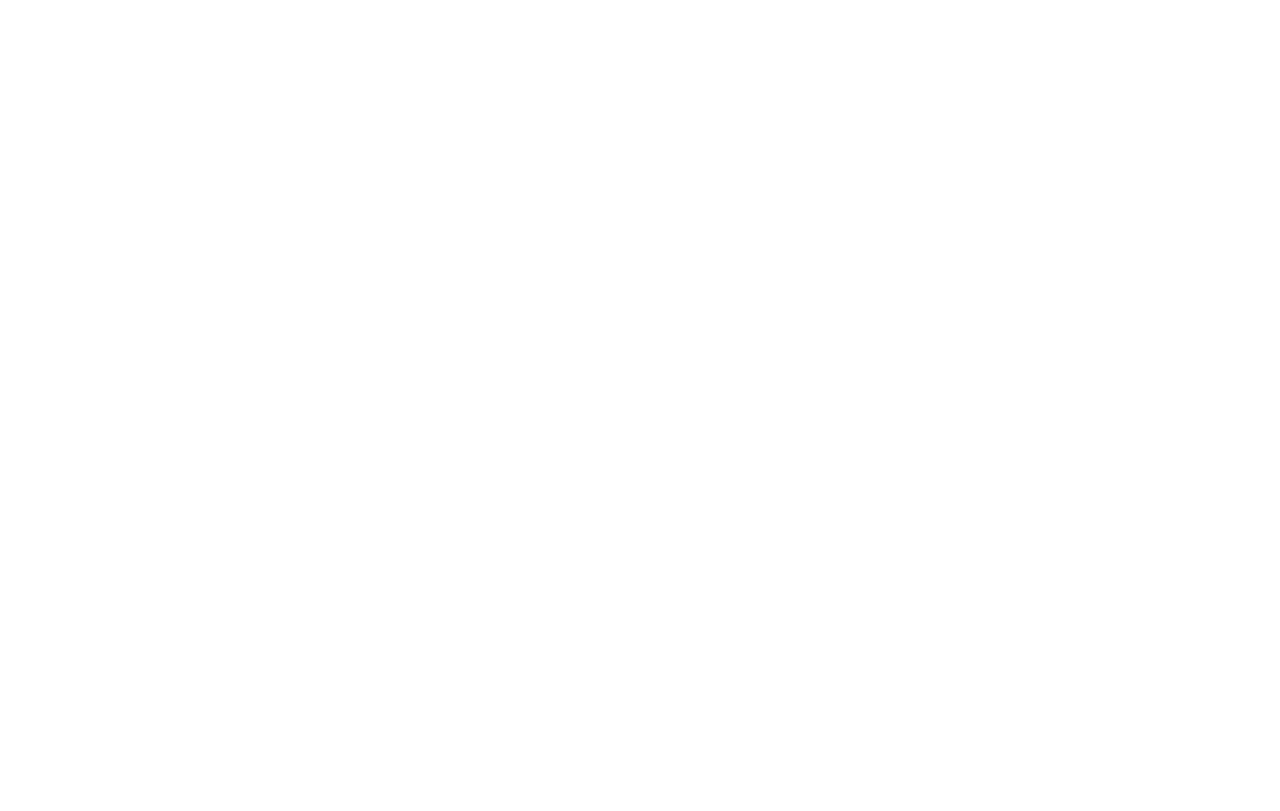
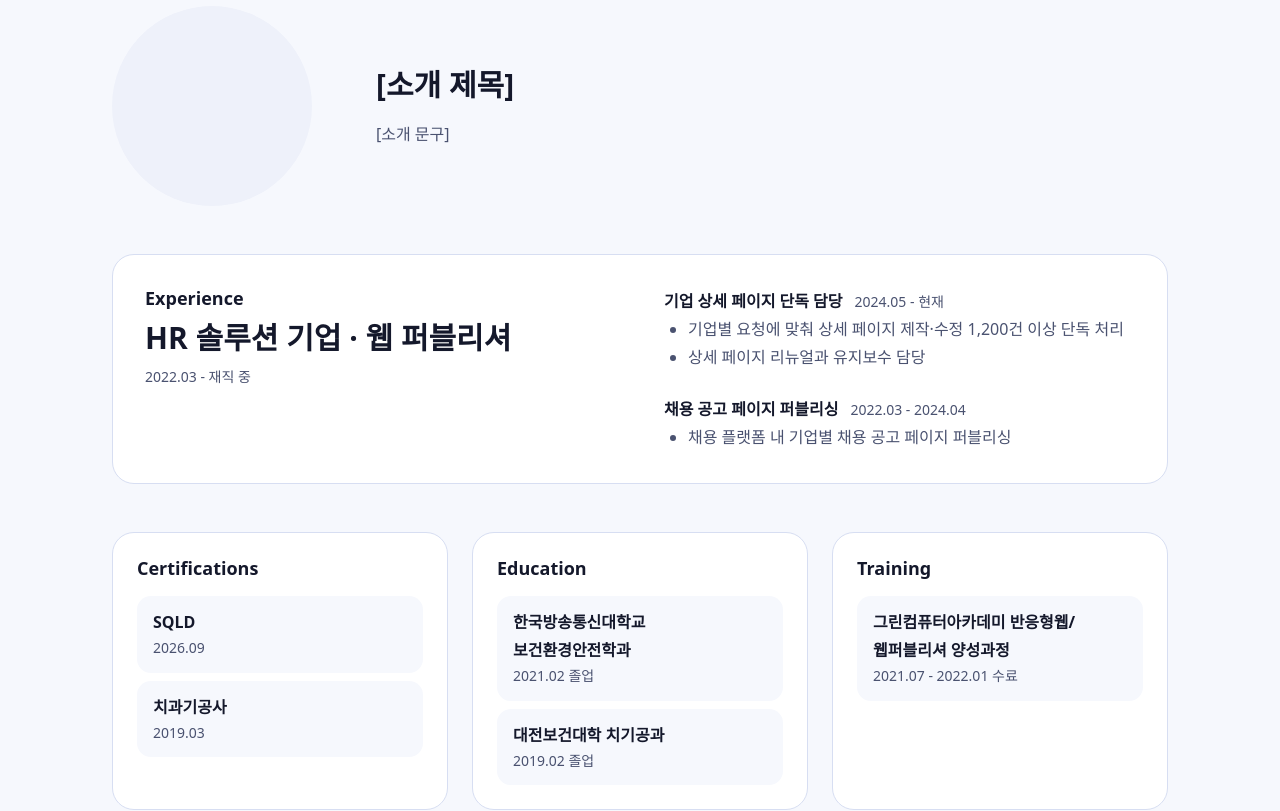
Before and after one commit to calevv/jeong-minji-portfolio, a React (Vite) app: page / in a window 1280 px wide. Shown: the part 720-1531 px from the top of the page. Before the commit the page ends 800 px from the top, so only its background shows below. Built offline with nearby package versions, Linux system fonts and the light colour scheme; a web font is replaced by a local one.

Commit message:
feat: About 섹션 추가
프로필 데이터에 경력, 자격증·학력·교육 날짜 구조 추가, 카드 제목 영문 통일

```diff
--- a/src/data/profile.ts
+++ b/src/data/profile.ts
@@ -5,6 +5,7 @@ export const profile: Profile = {
   role: "[직무 표기]",
   heroTitle: ["[히어로 제목 1줄]", "[히어로 제목 2줄]", "[히어로 제목 3줄]"],
   heroDescription: "[히어로 소개 문장]",
+  aboutTitle: "[소개 제목]",
   intro: "[소개 문구]",
   email: "[이메일]",
   links: {
@@ -13,15 +14,38 @@ export const profile: Profile = {
   },
   resumeUrl: "/resume.pdf",
   career: {
+    company: "HR 솔루션 기업",
     role: "웹 퍼블리셔",
-    period: "2022.03 ~ 현재",
-    summary: "[업무 요약]",
+    period: "2022.03 - 재직 중",
+    works: [
+      {
+        title: "기업 상세 페이지 단독 담당",
+        period: "2024.05 - 현재",
+        items: [
+          "기업별 요청에 맞춰 상세 페이지 제작·수정 1,200건 이상 단독 처리",
+          "상세 페이지 리뉴얼과 유지보수 담당",
+        ],
+      },
+      {
+        title: "채용 공고 페이지 퍼블리싱",
+        period: "2022.03 - 2024.04",
+        items: ["채용 플랫폼 내 기업별 채용 공고 페이지 퍼블리싱"],
+      },
+    ],
   },
   certifications: [
-    "SQLD",
-    "치과기공사",
-    // "정보처리기사", // 결과 발표 후 합격하면 주석 해제
+    { name: "SQLD", date: "2026.09" },
+    { name: "치과기공사", date: "2019.03" },
+    // { name: "정보처리기사", date: "" }, // 결과 발표 후 합격하면 주석 해제
   ],
-  education: ["한국방송통신대학교 보건환경안전학과", "대전보건대학 치기공과"],
-  training: ["그린컴퓨터아카데미 반응형웹/웹퍼블리셔 양성과정"],
+  education: [
+    { name: "한국방송통신대학교 보건환경안전학과", date: "2021.02 졸업" },
+    { name: "대전보건대학 치기공과", date: "2019.02 졸업" },
+  ],
+  training: [
+    {
+      name: "그린컴퓨터아카데미 반응형웹/웹퍼블리셔 양성과정",
+      date: "2021.07 - 2022.01 수료",
+    },
+  ],
 };
--- a/src/data/skills.ts
+++ b/src/data/skills.ts
@@ -3,7 +3,7 @@ import type { SkillGroup } from "@/types/skill";
 export const skills: SkillGroup[] = [
   {
     category: "frontend",
-    title: "프론트엔드",
+    title: "Frontend",
     items: [
       "HTML5",
       "CSS3",
@@ -21,12 +21,12 @@ export const skills: SkillGroup[] = [
   },
   {
     category: "backend",
-    title: "백엔드",
+    title: "Backend",
     items: ["Supabase", "SQL", "REST API"],
   },
   {
     category: "tools",
-    title: "작업 도구",
+    title: "Tools",
     items: ["Git", "GitHub", "Adobe Photoshop", "Figma", "Slack", "Claude"],
   },
 ];
--- a/src/pages/Home/Home.tsx
+++ b/src/pages/Home/Home.tsx
@@ -1,9 +1,11 @@
+import About from "./sections/About";
 import Hero from "./sections/Hero";
 
 export default function Home() {
   return (
     <>
       <Hero />
+      <About />
     </>
   );
 }
--- /dev/null
+++ b/src/pages/Home/sections/About.module.css
@@ -0,0 +1,146 @@
+.about {
+  display: flex;
+  flex-direction: column;
+  gap: var(--space-12);
+}
+
+.header {
+  display: flex;
+  flex-direction: column;
+  gap: var(--space-6);
+}
+
+.eyebrow {
+  font-size: var(--text-sm);
+  font-weight: var(--weight-bold);
+  color: var(--color-primary);
+}
+
+.intro {
+  display: flex;
+  flex-wrap: wrap;
+  align-items: center;
+  gap: var(--space-8) var(--space-16);
+}
+
+.avatar {
+  flex: 0 0 var(--avatar-size);
+  height: var(--avatar-size);
+  border-radius: var(--radius-full);
+  overflow: hidden;
+  background: var(--color-bg-tint);
+}
+
+.avatar img {
+  width: 100%;
+  height: 100%;
+  object-fit: cover;
+}
+
+.introText {
+  flex: 1 1 var(--card-min);
+  min-width: 0;
+  display: flex;
+  flex-direction: column;
+  gap: var(--space-4);
+}
+
+.title {
+  font-size: var(--text-xl);
+}
+
+.text {
+  color: var(--color-text-muted);
+}
+
+.career {
+  display: flex;
+  flex-wrap: wrap;
+  gap: var(--space-8) var(--space-12);
+  padding: var(--space-8);
+  background: var(--color-bg);
+  border: var(--border-width) solid var(--color-border-strong);
+  border-radius: var(--radius-xl);
+}
+
+.careerHead {
+  flex: 1 1 var(--card-min);
+  display: flex;
+  flex-direction: column;
+  gap: var(--space-2);
+}
+
+.company {
+  font-size: var(--text-xl);
+  font-weight: var(--weight-bold);
+  line-height: var(--leading-heading);
+}
+
+.works {
+  flex: 1 1 var(--card-min);
+  display: flex;
+  flex-direction: column;
+  gap: var(--space-6);
+}
+
+.workTitle {
+  display: flex;
+  flex-wrap: wrap;
+  align-items: baseline;
+  gap: var(--space-1) var(--space-3);
+  font-weight: var(--weight-bold);
+}
+
+.workList {
+  padding-left: var(--space-6);
+  color: var(--color-text-muted);
+}
+
+.cards {
+  display: grid;
+  grid-template-columns: repeat(
+    auto-fit,
+    minmax(min(var(--card-min), 100%), 1fr)
+  );
+  gap: var(--space-6);
+}
+
+.card {
+  display: flex;
+  flex-direction: column;
+  gap: var(--space-4);
+  padding: var(--space-6);
+  background: var(--color-bg);
+  border: var(--border-width) solid var(--color-border-strong);
+  border-radius: var(--radius-xl);
+}
+
+.cardTitle {
+  font-size: var(--text-md);
+}
+
+.itemList {
+  display: flex;
+  flex-direction: column;
+  gap: var(--space-2);
+  padding: 0;
+  list-style: none;
+}
+
+.item {
+  display: flex;
+  flex-direction: column;
+  padding: var(--space-3) var(--space-4);
+  border-radius: var(--radius-lg);
+  background: var(--color-bg-subtle);
+}
+
+.itemName {
+  font-weight: var(--weight-bold);
+}
+
+.meta {
+  font-size: var(--text-sm);
+  font-weight: var(--weight-regular);
+  color: var(--color-text-muted);
+}
--- /dev/null
+++ b/src/pages/Home/sections/About.tsx
@@ -0,0 +1,75 @@
+import Section from "@/components/ui/Section";
+import { profile } from "@/data/profile";
+import styles from "./About.module.css";
+
+const infoGroups = [
+  { title: "Certifications", items: profile.certifications },
+  { title: "Education", items: profile.education },
+  { title: "Training", items: profile.training },
+];
+
+export default function About() {
+  const { career } = profile;
+
+  return (
+    <Section id="about" tone="tint">
+      <div className={styles.about}>
+        <div className={styles.header}>
+          <p className={styles.eyebrow}>ABOUT</p>
+          <div className={styles.intro}>
+            <div className={styles.avatar}>
+              {profile.photo && (
+                <img src={profile.photo} alt={`${profile.name} 프로필 사진`} />
+              )}
+            </div>
+            <div className={styles.introText}>
+              <h2 className={styles.title}>{profile.aboutTitle}</h2>
+              <p className={styles.text}>{profile.intro}</p>
+            </div>
+          </div>
+        </div>
+
+        <article className={styles.career}>
+          <div className={styles.careerHead}>
+            <h3 className={styles.cardTitle}>Experience</h3>
+            <p className={styles.company}>
+              {career.company} · {career.role}
+            </p>
+            <p className={styles.meta}>{career.period}</p>
+          </div>
+          <div className={styles.works}>
+            {career.works.map((work) => (
+              <div key={work.title}>
+                <p className={styles.workTitle}>
+                  {work.title}
+                  <span className={styles.meta}>{work.period}</span>
+                </p>
+                <ul className={styles.workList}>
+                  {work.items.map((item) => (
+                    <li key={item}>{item}</li>
+                  ))}
+                </ul>
+              </div>
+            ))}
+          </div>
+        </article>
+
+        <div className={styles.cards}>
+          {infoGroups.map((group) => (
+            <article key={group.title} className={styles.card}>
+              <h3 className={styles.cardTitle}>{group.title}</h3>
+              <ul className={styles.itemList}>
+                {group.items.map((item) => (
+                  <li key={item.name} className={styles.item}>
+                    <span className={styles.itemName}>{item.name}</span>
+                    <span className={styles.meta}>{item.date}</span>
+                  </li>
+                ))}
+              </ul>
+            </article>
+          ))}
+        </div>
+      </div>
+    </Section>
+  );
+}
--- a/src/styles/global.css
+++ b/src/styles/global.css
@@ -1,4 +1,6 @@
 body {
+  word-break: keep-all;
+  overflow-wrap: break-word;
   font-family: var(--font-sans);
   font-size: var(--text-base);
   font-weight: var(--weight-regular);
--- a/src/styles/tokens.css
+++ b/src/styles/tokens.css
@@ -77,4 +77,6 @@
   /* 레이아웃 */
   --container-max: 70rem; /* 1120px */
   --measure: 35rem; /* 560px, 긴 문장의 최대 폭 */
+  --card-min: 17.5rem; /* 280px, 카드가 줄바꿈되는 최소 폭 */
+  --avatar-size: 12.5rem; /* 200px */
 }
```
Also changed, not shown: src/types/profile.ts (+17 -4 lines).
